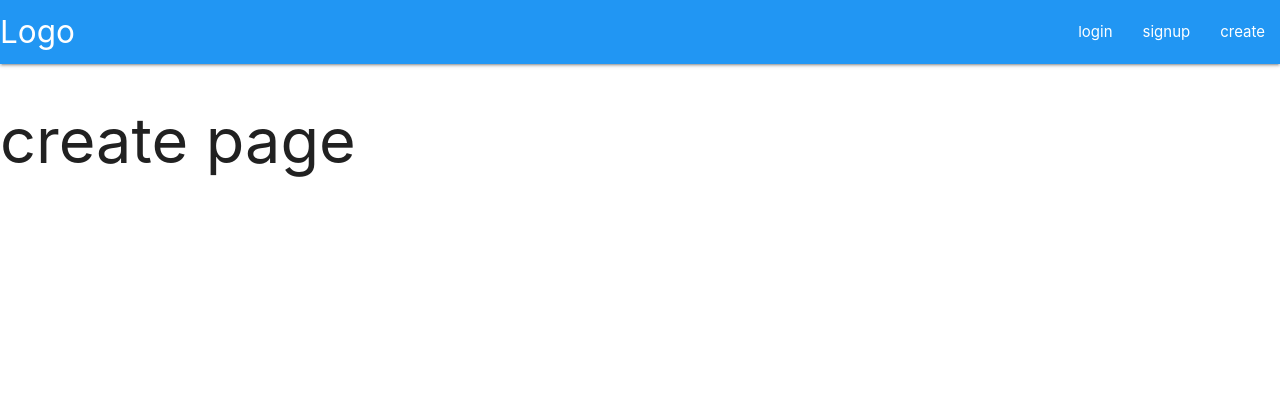
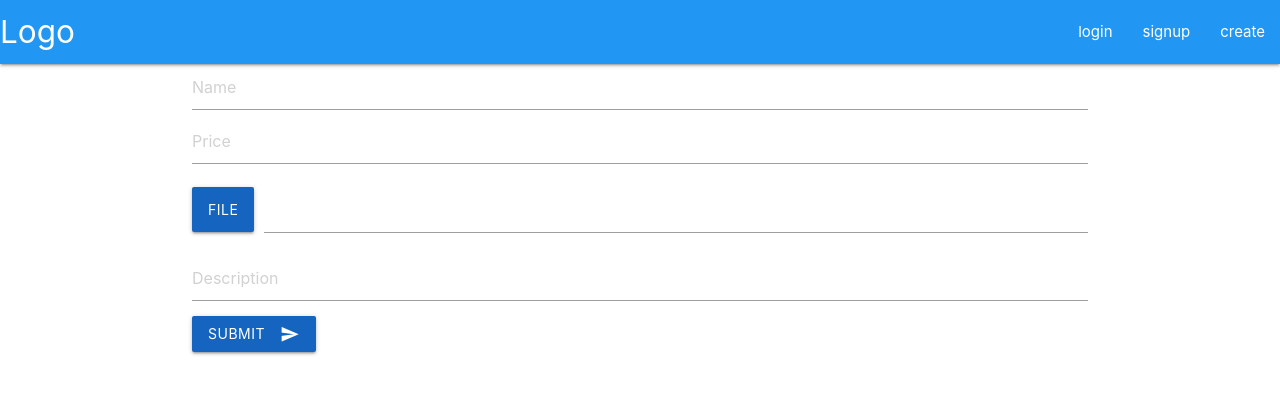
Before and after one commit to Satish-KumarGupta/mystore, a Next.js app: page /Create in a window 1280 px wide. Shown: the top 394 px of the page. Built offline with nearby package versions, Linux system fonts and the light colour scheme.

Commit message:
design create product

```diff
--- a/pages/Create.js
+++ b/pages/Create.js
@@ -1,9 +1,45 @@
+import Link from 'next/link'
+import {useState} from 'react'
+//import baseUrl from '../Helpers/baseUrl'
+const Create =() =>{
+    const [name,setName] = useState("")
+    const [price,setPrice] = useState("")
+    const [media,setMedia] = useState("")
+    const [description,setDescription] = useState("")
 
-const Create =() =>{
+
     return (
-        <div>
-           <h1> create page</h1>
+      <form className="container" onSubmit={(e)=>handleSubmit(e)}>
+         <input type="text" name="name" placeholder="Name"
+         value={name}
+         onChange={(e)=>{setName(e.target.value)}}
+         />
+         <input type="text" name="price" placeholder="Price"
+         value={price}
+         onChange={(e)=>{setPrice(e.target.value)}}
+         />
+         <div className="file-field input-field">
+          <div className="btn #1565c0 blue darken-3">
+            <span>File</span>
+            <input type="file"
+              accept="image/*"
+              onChange={(e)=>setMedia(e.target.files[0])}
+            />
+          </div>
+          <div className="file-path-wrapper">
+            <input className="file-path validate" type="text" />
+          </div>
         </div>
+         <img className="responsive-img" src={media?URL.createObjectURL(media):""} />
+        <textarea name="description"
+        placeholder="Description"
+         value={description}
+         onChange={(e)=>{setDescription(e.target.value)}}
+         className="materialize-textarea" ></textarea>
+          <button className="btn waves-effect waves-light #1565c0 blue darken-3" type="submit">Submit
+            <i className="material-icons right">send</i>
+          </button>
+     </form>
     )
 }
 
```
